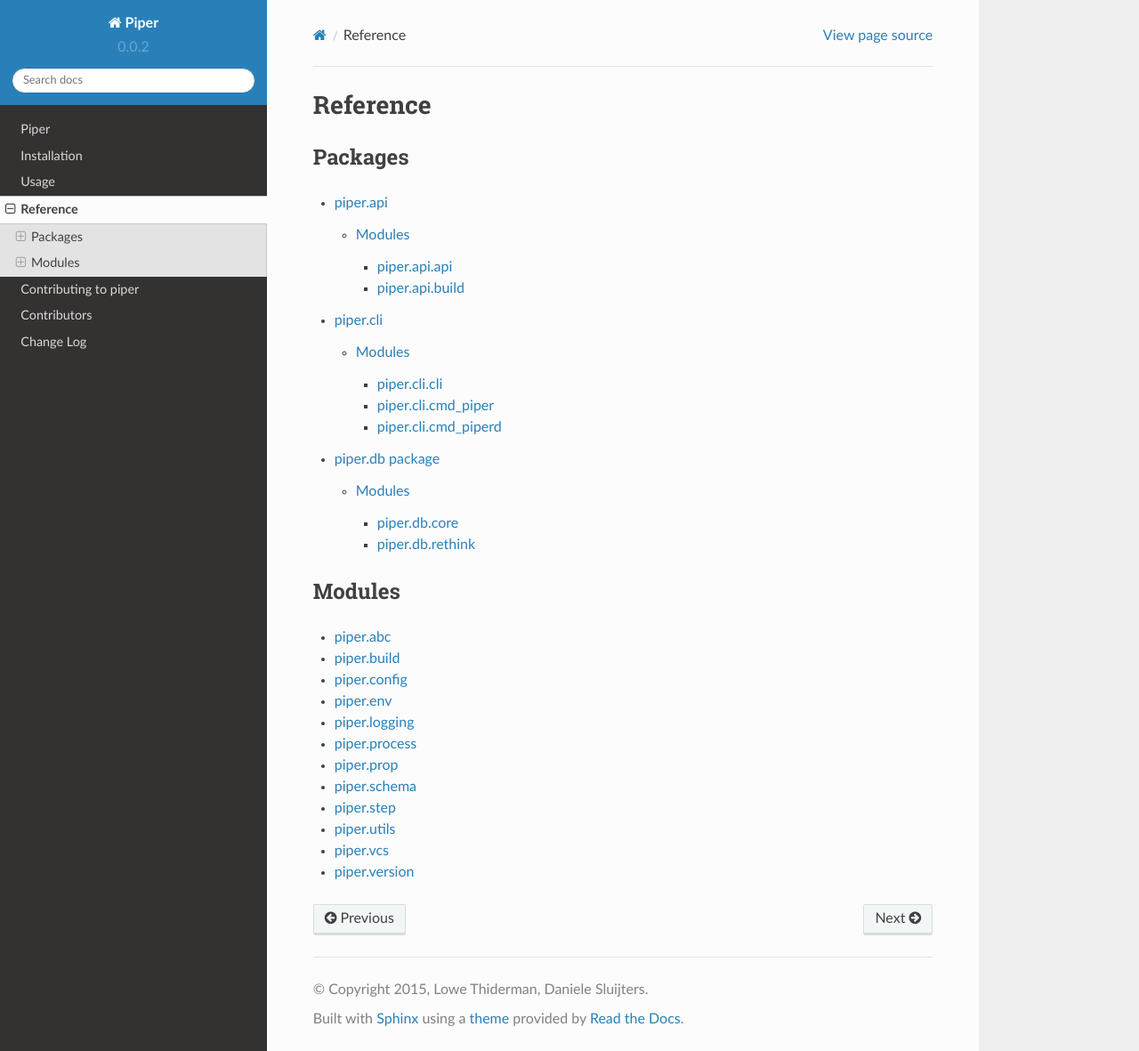
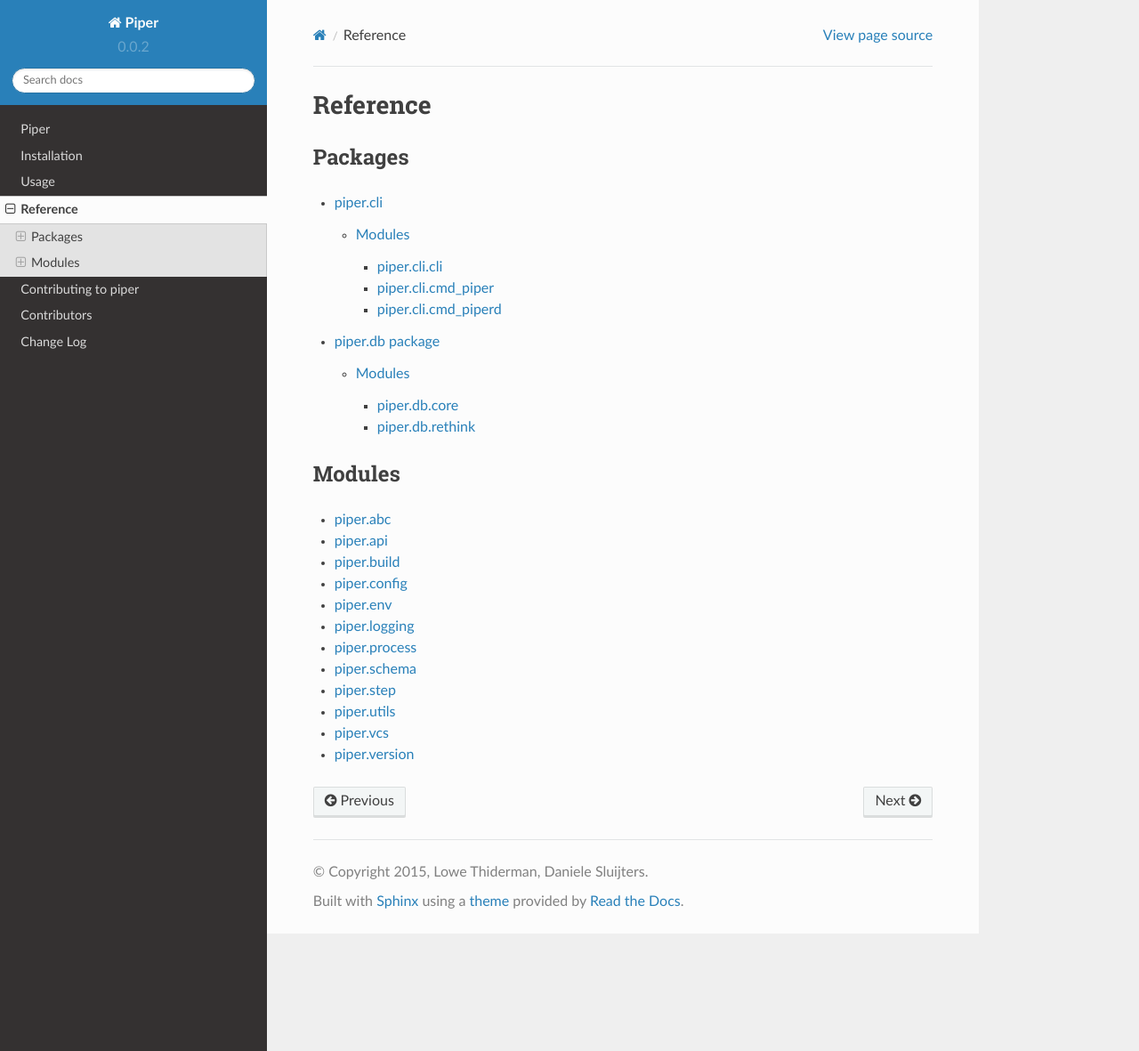
Before and after one commit to Olivia5k/piper, a Sphinx documentation site: the page built from docs/reference/index.rst, in a window 1280 px wide and 1181 px high. Shown: the whole window at 89% size. Built offline with Sphinx 7.4.7 and the Read the Docs theme 2.0.0, drawn with Linux system fonts in a browser that asks for light colours.

Commit message:
Update documentation
Move piper.api to be a module rather than a package.
Remove piper.prop

```diff
--- a/docs/reference/index.rst
+++ b/docs/reference/index.rst
@@ -6,7 +6,6 @@
 
 .. toctree::
 
-    piper.api
     piper.cli
     piper.db
 
@@ -16,12 +15,12 @@
 .. toctree::
 
    piper.abc
+   piper.api
    piper.build
    piper.config
    piper.env
    piper.logging
    piper.process
-   piper.prop
    piper.schema
    piper.step
    piper.utils
--- a/docs/reference/piper.api.api.rst
+++ /dev/null
@@ -1,7 +0,0 @@
-piper.api.api
-=============
-
-.. automodule:: piper.api.api
-    :members:
-    :undoc-members:
-    :show-inheritance:
--- a/docs/reference/piper.api.build.rst
+++ /dev/null
@@ -1,7 +0,0 @@
-piper.api.build
-===============
-
-.. automodule:: piper.api.build
-    :members:
-    :undoc-members:
-    :show-inheritance:
--- a/docs/reference/piper.api.rst
+++ b/docs/reference/piper.api.rst
@@ -1,14 +1,5 @@
 piper.api
 =========
-
-Modules
--------
-
-.. toctree::
-
-   piper.api.api
-   piper.api.build
-
 
 .. automodule:: piper.api
     :members:
```
Also changed, not shown: docs/reference/piper.prop.rst (deleted, +0 -7 lines).
